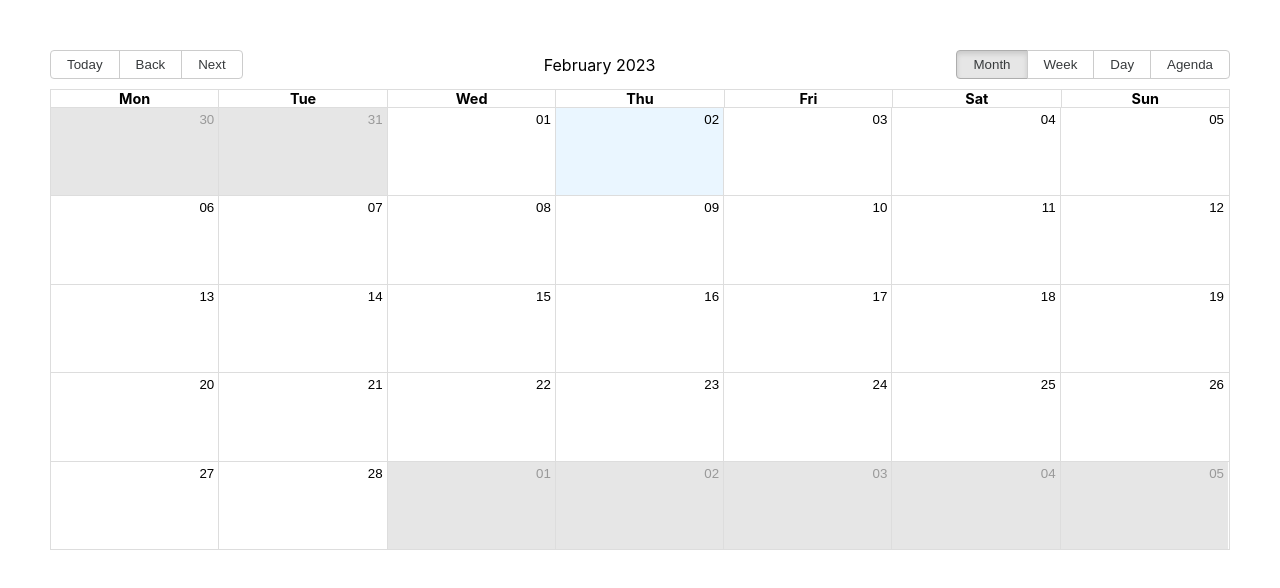
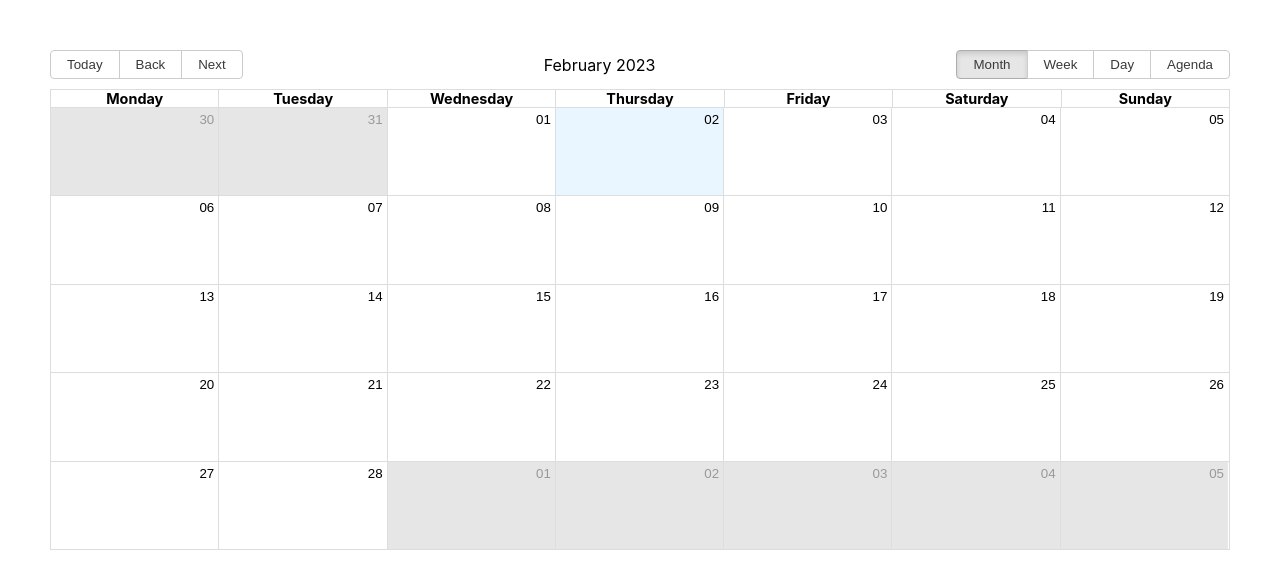
Before and after one commit to lufilipovic/react-calendar-app, a React (Create React App) app: page / in a window 1280 px wide. Shown: the top 588 px of the page. Built offline with nearby package versions, Linux system fonts and the light colour scheme; no server answers.

Commit message:
full weekday names

```diff
--- a/src/App.js
+++ b/src/App.js
@@ -14,14 +14,18 @@ function App() {
       doy: 1,
     },
   });
+
+    //show full names of days in the week
+    const formats = {
+      weekdayFormat: (date, culture, localizer) => localizer.format(date, 'dddd', culture),
+    }
   return (
     <div>
       <Calendar
         localizer={localizer}
         events={commits}
-        startAccessor="start"
-        endAccessor="end"
-
+         //show the full name of day of the week
+         formats={formats}
         style={{ height: 500, margin: "50px" }} />
     </div>
   );
```
